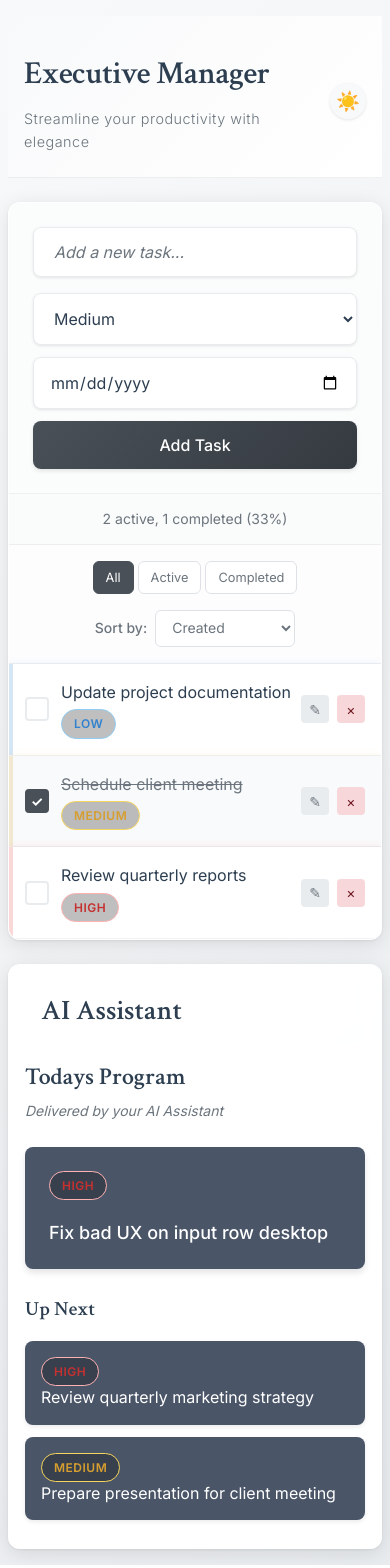
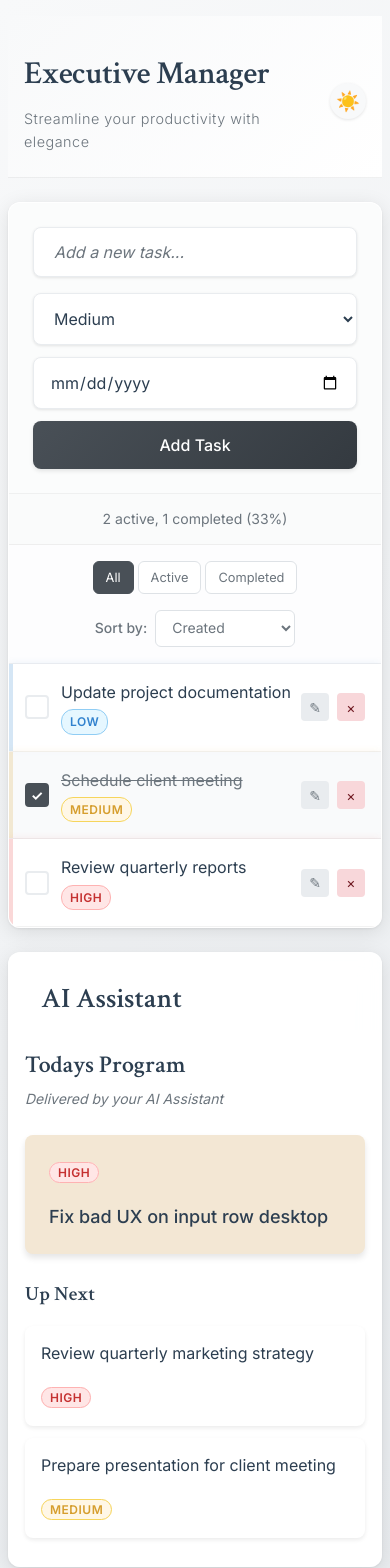
Before and after one commit to StargrrlMoonlight/SettingUpMcpServers, a React (Vite) app: page / in a window 390 px wide. Shown: the top 1568 px of the page. Built offline with nearby package versions, Linux system fonts and the light colour scheme.

Commit message:
style: update layout and theme styles for improved responsiveness and aesthetics

```diff
--- a/src/App.css
+++ b/src/App.css
@@ -26,7 +26,6 @@ body {
 
 .app-layout {
   width: 100%;
-  max-width: 1200px;
   display: flex;
   flex-direction: column;
   gap: 1.5rem;
@@ -107,13 +106,11 @@ body {
   }
 
   .todo-container {
-    flex: 2;
-    max-width: 650px;
-    margin-right: 1.5rem;
+    flex: 1;
+    min-width: 520px;
   }
 
   .planner-container {
-    flex: 1;
-    max-width: 400px;
+    flex: 2;
   }
 }
--- a/src/components/AIDayPlanner.css
+++ b/src/components/AIDayPlanner.css
@@ -27,8 +27,8 @@
 /* Focused task styles */
 .focused-task {
     padding: 2rem;
-    background: #4a5568;
-    color: white;
+    background: #f3e7d4;
+    color: var(--color-primary);
     border-radius: var(--border-radius);
     margin-bottom: 1.5rem;
     position: relative;
@@ -53,8 +53,8 @@
 
 .upcoming-task {
     padding: 1.5rem;
-    background: #4a5568;
-    color: white;
+    background: #fff;
+    color: var(--color-primary);
     border-radius: var(--border-radius);
     margin-bottom: 0.75rem;
     position: relative;
@@ -65,29 +65,7 @@
 .upcoming-task .task-text {
     font-size: 1rem;
     line-height: 1.4;
-}
-
-/* Priority badges */
-.priority-badge {
-    display: inline-block;
-    padding: 0.25rem 0.75rem;
-    border-radius: 1rem;
-    font-size: 0.75rem;
-    font-weight: 600;
-    text-transform: uppercase;
-    background: rgba(0, 0, 0, 0.25);
-}
-
-.priority-high {
-    background: rgba(0, 0, 0, 0.25);
-}
-
-.priority-medium {
-    background: rgba(0, 0, 0, 0.25);
-}
-
-.priority-low {
-    background: rgba(0, 0, 0, 0.25);
+    margin-bottom: 1.25rem;
 }
 
 /* Dark mode adjustments */
--- a/src/components/AIDayPlanner.jsx
+++ b/src/components/AIDayPlanner.jsx
@@ -41,9 +41,9 @@ function AIDayPlanner() {
             {/* Focused Task */}
             {focusedTask && (
                 <div className="focused-task">
-                    <div className={`priority-badge priority-${focusedTask.priority.toLowerCase()}`}>
+                    <span className={`priority-badge priority-${focusedTask.priority.toLowerCase()}`}>
                         {focusedTask.priority}
-                    </div>
+                    </span>
                     <p className="task-text">{focusedTask.text}</p>
                 </div>
             )}
@@ -55,10 +55,10 @@ function AIDayPlanner() {
 
                     {upcomingTasks.map((task) => (
                         <div key={task.id} className="upcoming-task">
-                            <div className={`priority-badge priority-${task.priority.toLowerCase()}`}>
+                            <p className="task-text">{task.text}</p>
+                            <span className={`priority-badge priority-${task.priority.toLowerCase()}`}>
                                 {task.priority}
-                            </div>
-                            <p className="task-text">{task.text}</p>
+                            </span>
                         </div>
                     ))}
                 </>
--- a/src/components/Header.css
+++ b/src/components/Header.css
@@ -9,7 +9,6 @@
   display: flex;
   justify-content: space-between;
   align-items: center;
-  max-width: 1200px;
   margin: 0 auto;
 }
 
@@ -26,11 +25,10 @@
 /* Vibe theme typing animation for header title */
 [data-theme="vibe"] .header-title {
   background: linear-gradient(90deg,
-    var(--color-electric-blue),
-    var(--color-neon-purple),
-    var(--color-laser-green),
-    var(--color-electric-blue)
-  );
+      var(--color-electric-blue),
+      var(--color-neon-purple),
+      var(--color-laser-green),
+      var(--color-electric-blue));
   background-size: 200% auto;
   background-clip: text;
   -webkit-background-clip: text;
@@ -41,8 +39,15 @@
 }
 
 @keyframes vibeTextGradient {
-  0%, 100% { background-position: 0% 50%; }
-  50% { background-position: 100% 50%; }
+
+  0%,
+  100% {
+    background-position: 0% 50%;
+  }
+
+  50% {
+    background-position: 100% 50%;
+  }
 }
 
 .header-subtitle {
```
